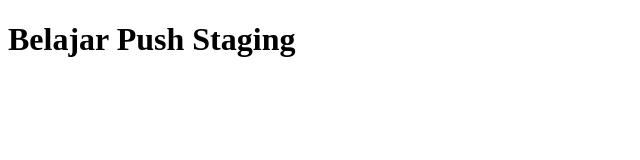
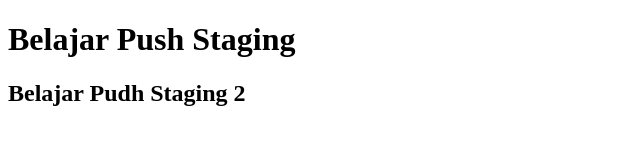
Before and after one commit to stevenfernandop/belajar-niomic, a plain HTML site: page header.html in a window 1280 px wide. Shown: the whole page, without its empty margins (0-640 px from the left). Drawn offline with Linux system fonts and the light colour scheme.

Commit message:
add element H2

```diff
--- a/header.html
+++ b/header.html
@@ -8,5 +8,6 @@
 </head>
 <body>
     <h1>Belajar Push Staging</h1>
+    <h2>Belajar Pudh Staging 2</h2>
 </body>
 </html>
```
